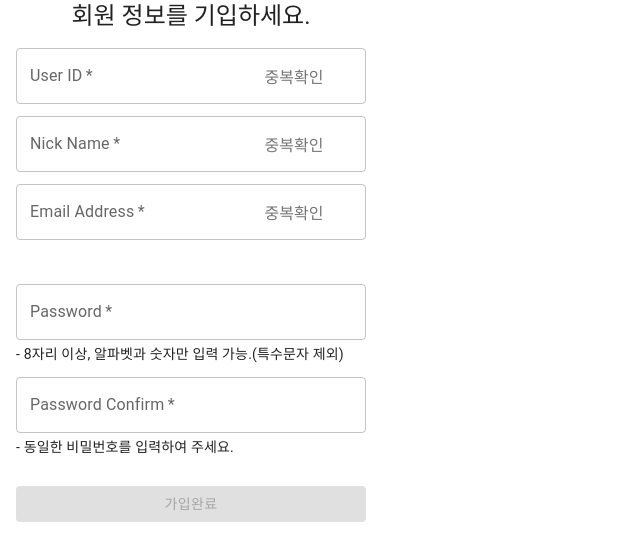
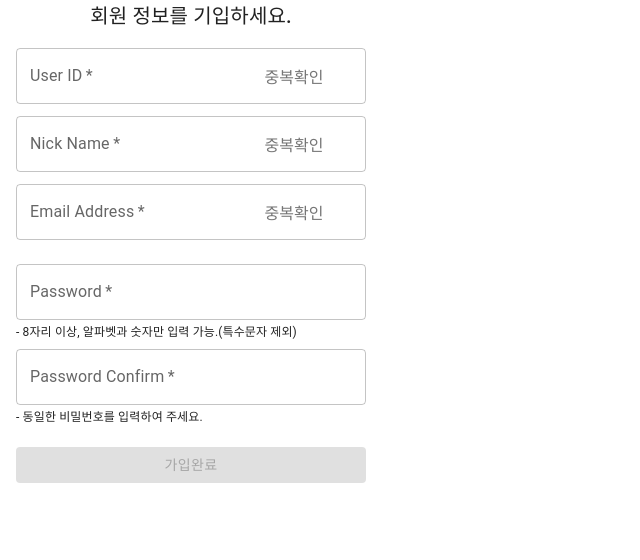
Before and after one commit to MOGAKO-ide/mogako_flag_front, a React (Create React App) app: page /join in a window 1280 px wide. Shown: the top 560 px of the page, without its empty margins (0-640 px from the left). Built offline with nearby package versions, Linux system fonts and the light colour scheme; a web font is replaced by a local one.

Commit message:
자현 css 오류수정

```diff
--- a/src/pages/JoinAndLoginPage/JoinAndLoginPage.js
+++ b/src/pages/JoinAndLoginPage/JoinAndLoginPage.js
@@ -33,7 +33,7 @@ function JoinAndLoginPage({ onLogin }) {
 
   return (
     <ThemeProvider theme={defaultTheme}>
-      <Grid container component="main" sx={{ height: "100vh" }}>
+      <Grid container component="main" sx={{ height: "100vh",overflow:"hidden" }}>
         <CssBaseline />
         <Grid
           item
--- a/src/pages/JoinPage/JoinPage.js
+++ b/src/pages/JoinPage/JoinPage.js
@@ -104,8 +104,10 @@ function JoinPage() {
     "&:hover": {
       mr: 1,
       borderRadius: "3px",
+      backgroundColor: "rgba(0, 0, 0, 0.08)",
+    }
       // border: "0px solid dodgerblue",
-    },
+
   };
 
   //이메일 유효성 체크
@@ -238,13 +240,19 @@ function JoinPage() {
         component="main"
         sx={{
           height: "60vh",
+          maxHeight: "400",
           my: 0,
           mx: 0,
         }}
       >
         <CssBaseline />
 
-        <Grid item elevation={6} square>
+        <Grid
+          item
+          elevation={6}
+          square
+
+          >
         <Box
             sx={{
               mt: 0,
@@ -254,17 +262,19 @@ function JoinPage() {
               flexDirection: "column",
               alignItems: "center",
               maxWidth: 350,
+              maxHeight: 500,
             }} >
-            <Typography component="h1" variant="h5">
+            <Typography component="h1" variant="h6">
               회원 정보를 기입하세요.
             </Typography>
             <Box
+              className="boxUnderH6"
               component="form"
               noValidate
               onSubmit={handleSubmit}
               sx={{ mt: 1 }}
             >
-              <Box sx={{ mb: 4 }}>
+              <Box sx={{  }}>
                 {" "}
                 {/* 유저네임, 닉네임, 이메일 부분 */}
                 <TextField
@@ -282,10 +292,12 @@ function JoinPage() {
                     endAdornment: (
                       <InputAdornment position="end">
                         <IconButton
+                        className="dupleBtnUsername"
                           sx={iconButtonStyles}
                           edge="end"
                           color={usernameChecked ? "primary" : "default"}
                           onClick={() => checkDuplicate("username")}
+                          disableRipple={true}
                         >
                           {usernameChecked ? "확인완료!" : "중복확인"}
                         </IconButton>
@@ -293,6 +305,7 @@ function JoinPage() {
                     ),
                   }}
                 />
+
                 <TextField
                   margin="dense"
                   autoComplete="nickname"
@@ -308,11 +321,12 @@ function JoinPage() {
                     endAdornment: (
                       <InputAdornment position="end">
                         <IconButton
-                          disableRipple //안먹힘! 클릭효과 안사라짐!
+                          className="dupleBtnNickname"
                           sx={iconButtonStyles}
                           edge="end"
                           color={nicknameChecked ? "primary" : "default"}
                           onClick={() => checkDuplicate("nickname")}
+                          disableRipple={true}
                         >
                           {nicknameChecked ? "확인완료!" : "중복확인"}
                         </IconButton>
@@ -335,10 +349,12 @@ function JoinPage() {
                     endAdornment: (
                       <InputAdornment position="end">
                         <IconButton
+                          className="dupleBtnEmail"
                           sx={iconButtonStyles}
                           edge="end"
                           color={emailChecked ? "primary" : "default"}
                           onClick={() => checkDuplicate("email")}
+                          disableRipple={true}
                         >
                           {emailChecked ? "확인완료!" : "중복확인"}
                         </IconButton>
@@ -348,10 +364,18 @@ function JoinPage() {
                 />
               </Box>
 
-              <Box>
+              <Box
+               sx={{
+                mt: 1.5
+
+               }}
+              >
                 {" "}
                 {/* 패스워드 부분 */}
                 <TextField
+                  sx={{
+
+                  }}
                   margin="dense"
                   required
                   fullWidth
@@ -365,7 +389,9 @@ function JoinPage() {
                   variant="body2"
                   gutterBottom
                   component="div"
+                  margin= "0"
                   sx={{
+                    fontSize: 12,
                     mt: 0,
                     color:
                       passwordState === "유효한 비밀번호 입니다."
@@ -390,6 +416,7 @@ function JoinPage() {
                   gutterBottom
                   component="div"
                   sx={{
+                    fontSize: 12,
                     mt: 0,
                     color:
                       passwordConfirmState === "비밀번호 확인완료."
@@ -403,7 +430,7 @@ function JoinPage() {
                   type="submit"
                   fullWidth
                   variant="contained"
-                  sx={{ mt: 3, mb: 2 }}
+                  sx={{ mt: 2, mb: 2 }}
                   disabled={isButtonDisabled}
                 >
                   가입완료
--- a/src/pages/LoginPage/LoginPage.js
+++ b/src/pages/LoginPage/LoginPage.js
@@ -13,7 +13,15 @@ import { useNavigate, Link } from "react-router-dom";
 
 import axiosInstance from "../../Components/AxiosInstance"; // 경로는 axiosInstance 파일 위치에 따라 조정
 
-const WorldWide = "/images/worldwide.jpeg";
+// const WorldWide = "/images/worldwide.jpeg";
+
+const linkStyle = {
+  color: 'dodgerblue',
+  // textDecoration: 'none',
+  '&:visited': {
+      color: 'dodgerblue',
+  },
+};
 
 const defaultTheme = createTheme();
 
@@ -130,11 +138,11 @@ function LoginPage({ onLogin }) {
               </Button>
               <Grid container justifyContent="center" alignItems="center">
                 <Grid item>
-                  <Link to="join" variant="body2">
+                  <Muilink component={Link} to="join" variant="body2" sx={linkStyle}>
                     {"If you don't have an ID, please click here!"}
-                  </Link>
+                  </Muilink>
                 </Grid>
-              </Grid>
+             </Grid>
             </Box>
           </Box>
         </Grid>
```
